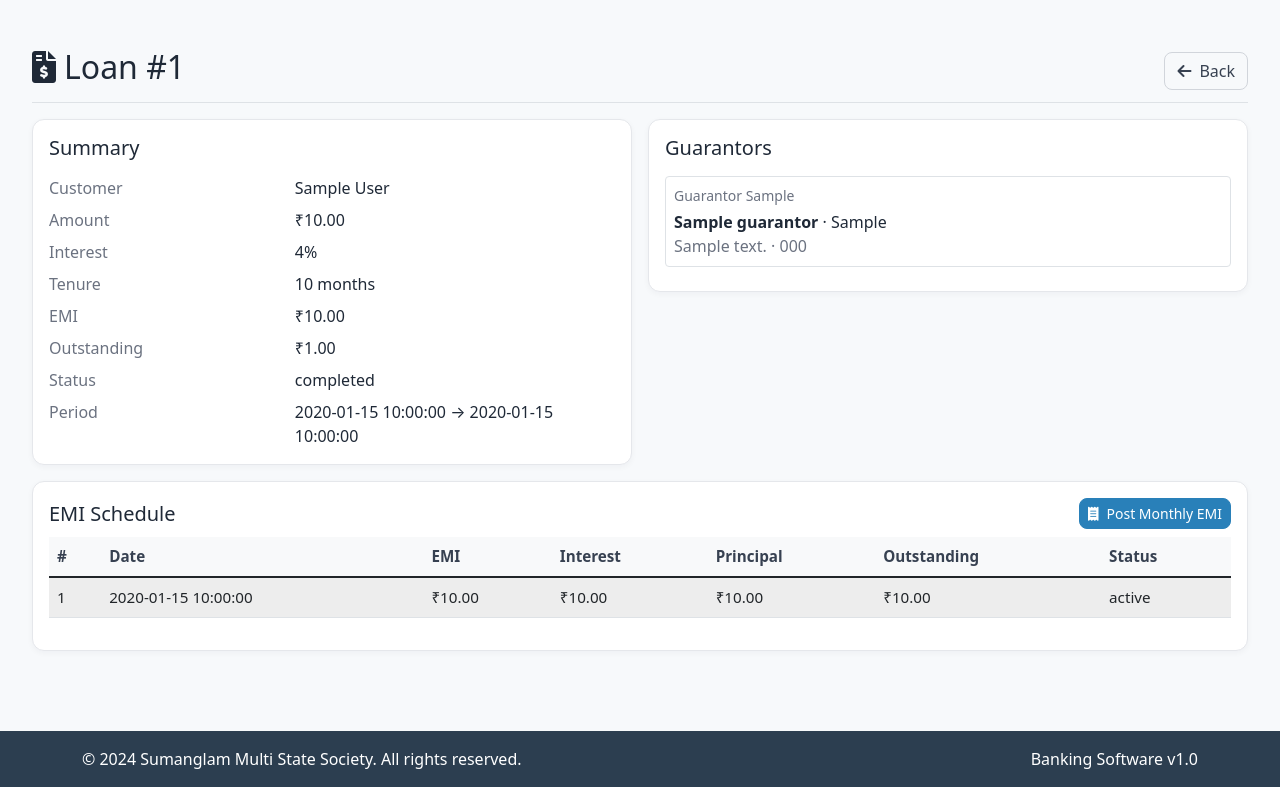
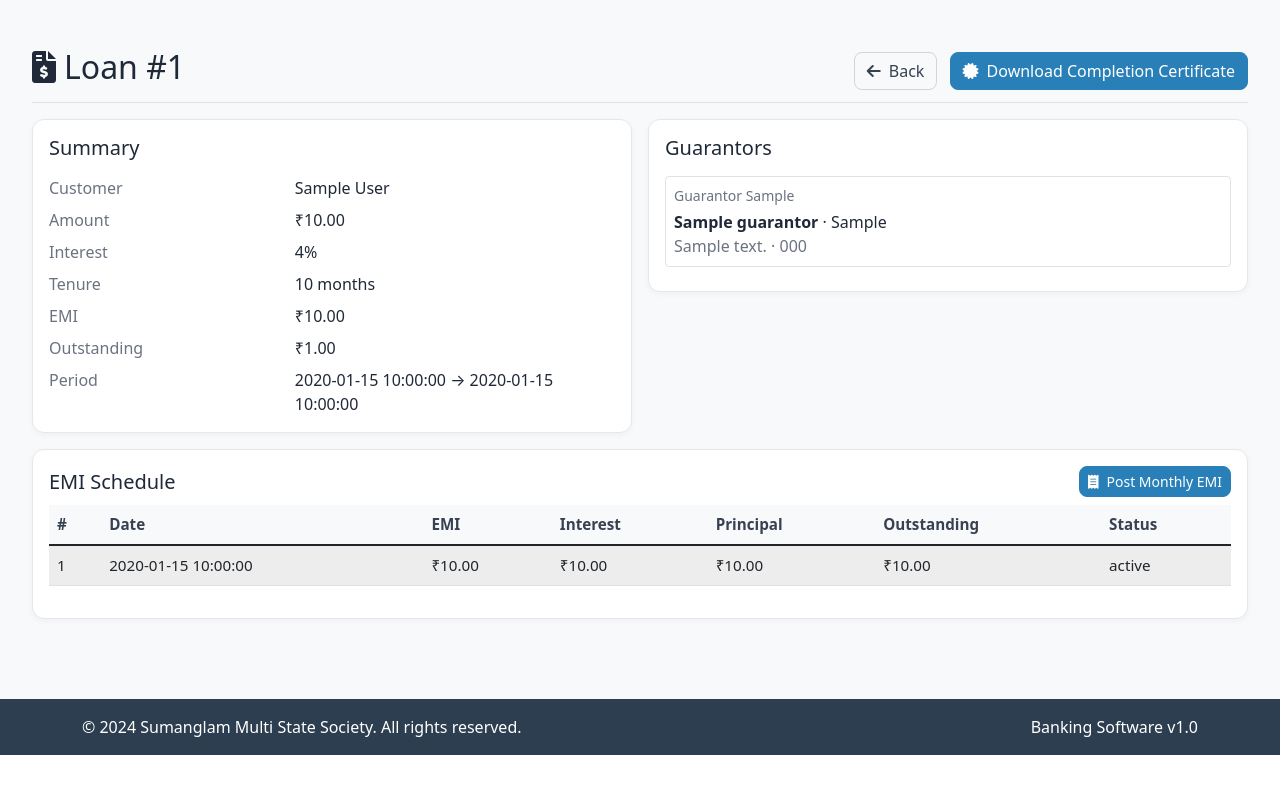
Before and after one commit to myloginishere/complete-banking-software, a Python web app: template templates/loans/detail.html in a window 1280 px wide. Shown: the part 56-843 px from the top of the page. After the commit the page ends 811 px from the top, so only its background shows below. Run offline with Jinja, Linux system fonts and the light colour scheme; the template is opened without the code that fills it: most values are stand-ins (such as "Sample title", 1, 10 or a date in 2020).

Commit message:
Update loans/detail.html to include one-click certificate download button when loan is completed

```diff
--- a/templates/loans/detail.html
+++ b/templates/loans/detail.html
@@ -3,7 +3,12 @@
 {% block content %}
 <div class="d-flex justify-content-between align-items-center pt-3 pb-2 mb-3 border-bottom">
   <h1 class="h2"><i class="fas fa-file-invoice-dollar me-2"></i>Loan #{{ loan.id }}</h1>
-  <a href="{{ url_for('loans') }}" class="btn btn-outline-secondary"><i class="fas fa-arrow-left me-2"></i>Back</a>
+  <div>
+    <a href="{{ url_for('loans') }}" class="btn btn-outline-secondary me-2"><i class="fas fa-arrow-left me-2"></i>Back</a>
+    {% if loan.loan_status == 'completed' %}
+      <a href="{{ url_for('cert_loan_completion', loan_id=loan.id) }}" class="btn btn-primary"><i class="fas fa-certificate me-2"></i>Download Completion Certificate</a>
+    {% endif %}
+  </div>
 </div>
 <div class="row g-3">
   <div class="col-md-6">
@@ -15,7 +20,6 @@
       <div class="row mb-2"><div class="col-5 text-muted">Tenure</div><div class="col-7">{{ loan.tenure_months }} months</div></div>
       <div class="row mb-2"><div class="col-5 text-muted">EMI</div><div class="col-7">₹{{ "{:,.2f}".format(loan.emi_amount) }}</div></div>
       <div class="row mb-2"><div class="col-5 text-muted">Outstanding</div><div class="col-7">₹{{ "{:,.2f}".format(loan.total_outstanding) }}</div></div>
-      <div class="row mb-2"><div class="col-5 text-muted">Status</div><div class="col-7">{{ loan.loan_status }}</div></div>
       <div class="row"><div class="col-5 text-muted">Period</div><div class="col-7">{{ loan.disbursement_date }} → {{ loan.maturity_date }}</div></div>
     </div></div>
   </div>
@@ -41,7 +45,7 @@
   </div>
   {% if payments %}
   <div class="table-responsive">
-    <table class="table table-striped">
+    <table class="table table-striped" id="emi-table">
       <thead><tr>
         <th>#</th><th>Date</th><th>EMI</th><th>Interest</th><th>Principal</th><th>Outstanding</th><th>Status</th>
       </tr></thead>
```
